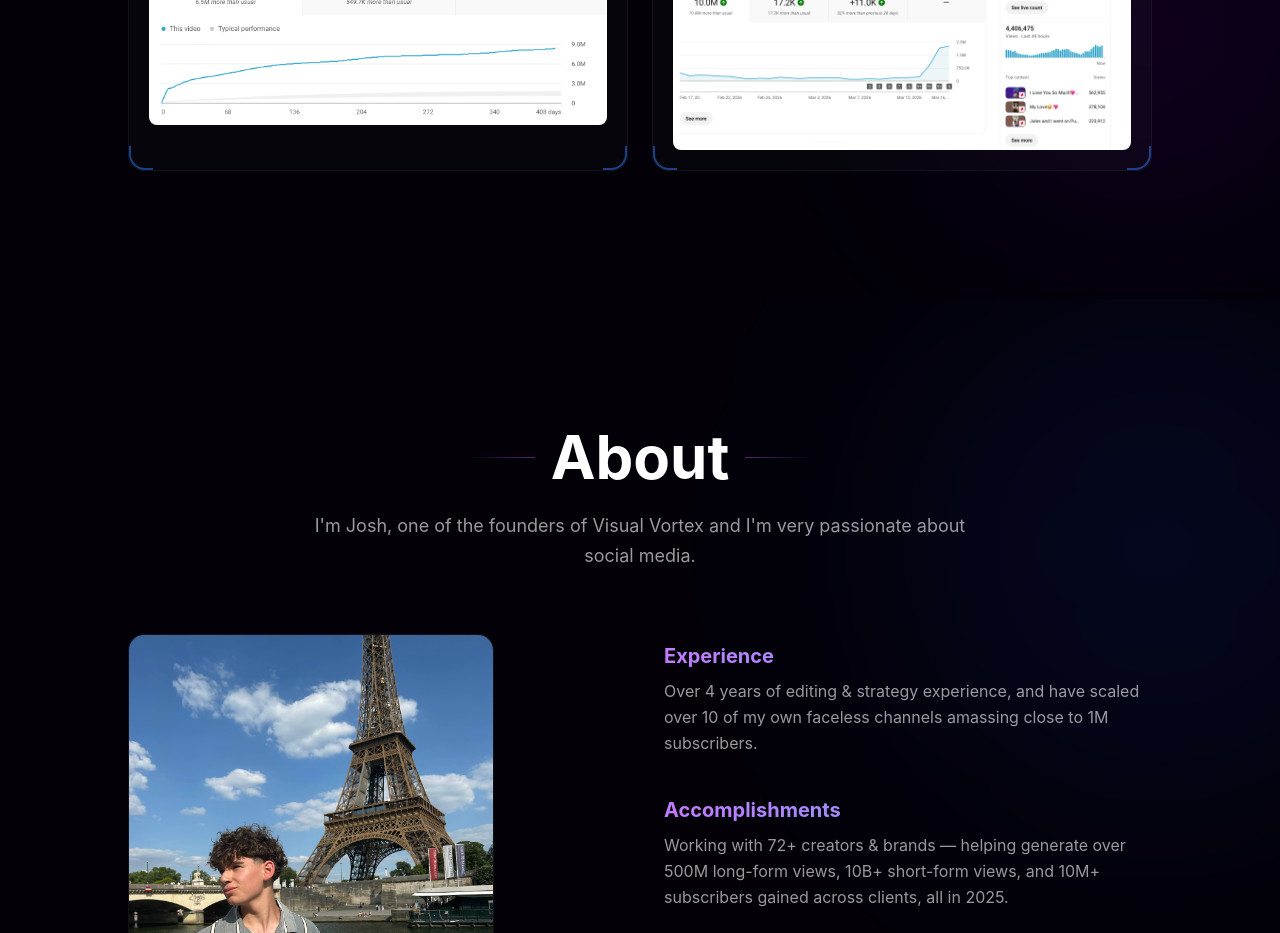
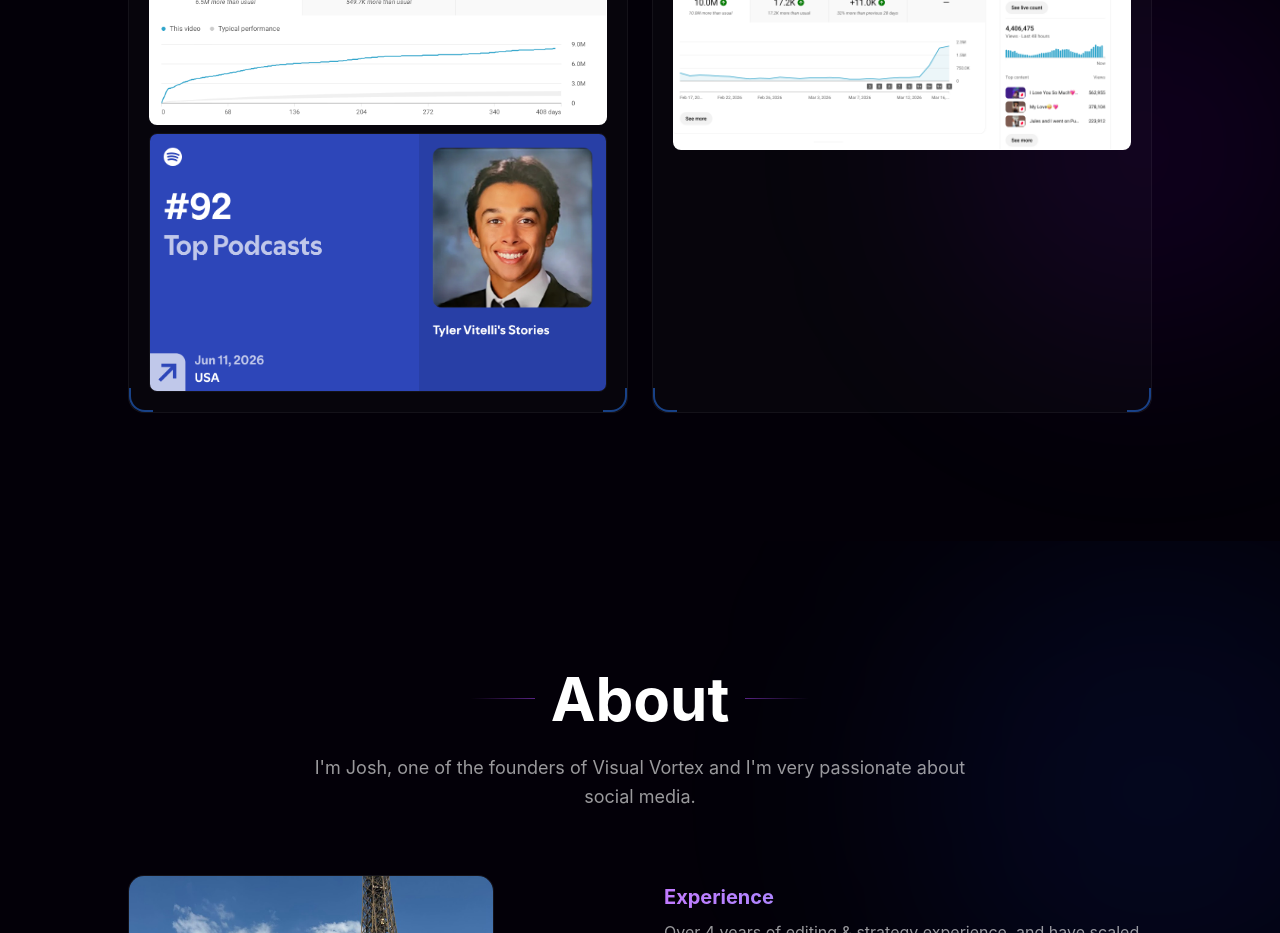
Before and after one commit to JoshuaStolyar/visual-vortex, a Next.js app: page / in a window 1280 px wide. Shown: the part 3200-4133 px from the top of the page. Built offline with nearby package versions, Linux system fonts and the light colour scheme.

Commit message:
Add Spotify Top Podcasts ranking to Tyler Vitelli case study

```diff
--- a/components/CaseStudies.tsx
+++ b/components/CaseStudies.tsx
@@ -47,6 +47,9 @@ export default function CaseStudies() {
                 <div className="rounded-lg overflow-hidden border border-white/5 bg-white">
                   <Image src="/tyler-views.png" alt="8.4M views on a single video" width={1200} height={400} className="w-full h-auto" />
                 </div>
+                <div className="rounded-lg overflow-hidden border border-white/5">
+                  <Image src="/tyler-podcast-rank.png" alt="#92 on Spotify Top Podcasts USA" width={1200} height={675} className="w-full h-auto" />
+                </div>
               </div>
             </div>
 
```
Also changed, not shown: public/tyler-podcast-rank.png (added).
